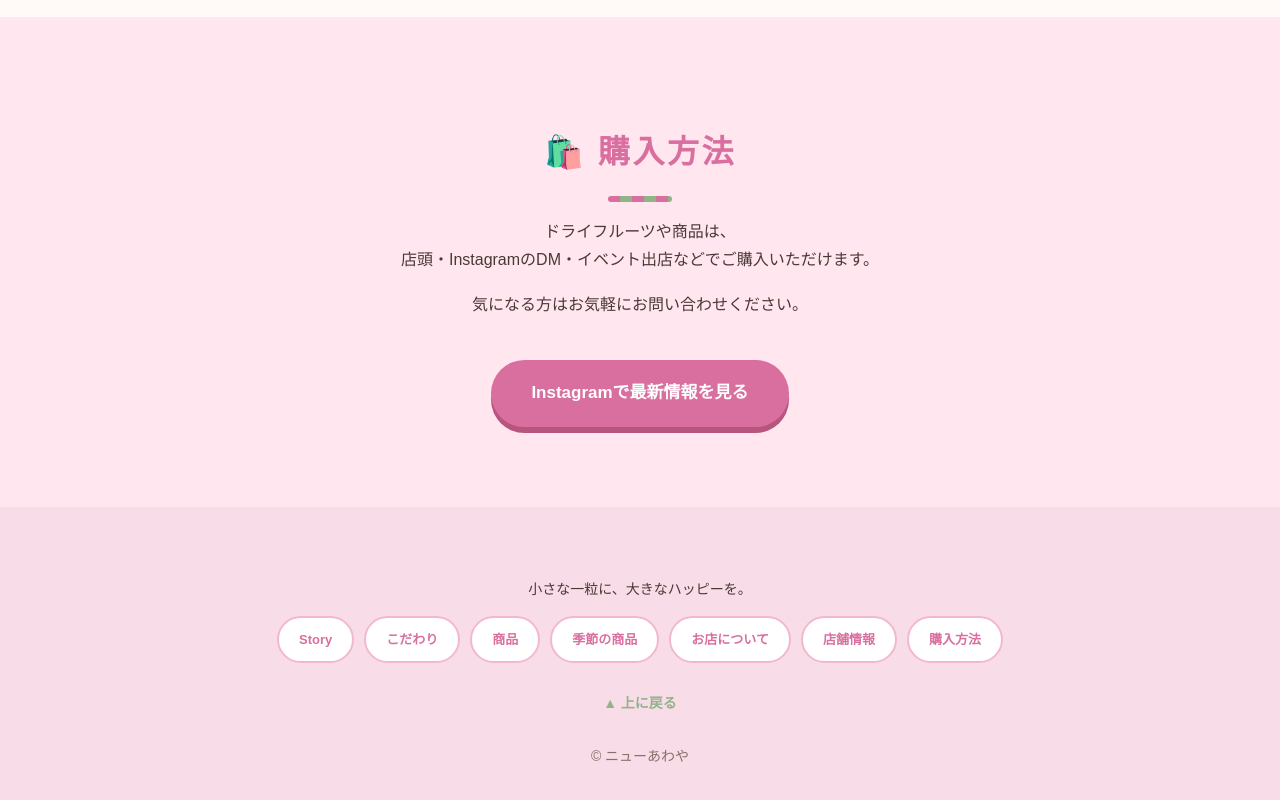
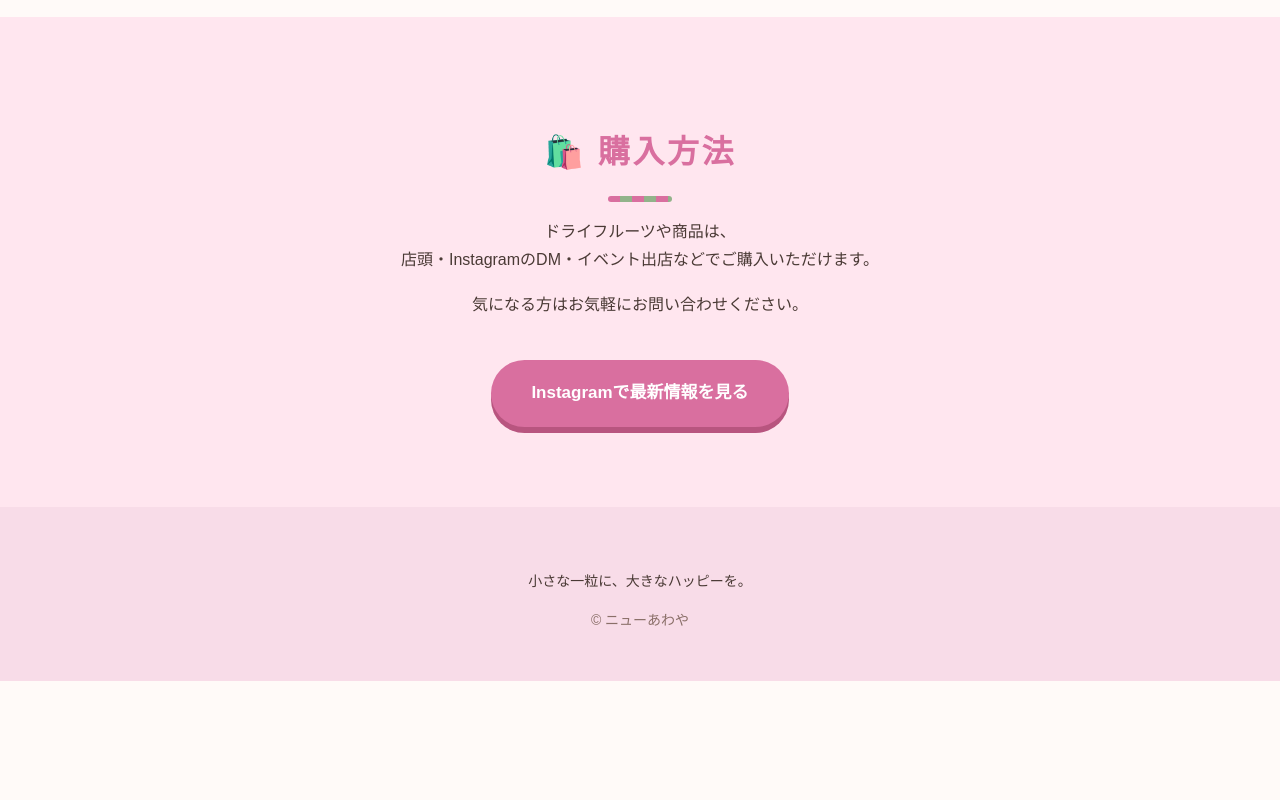
Before and after one commit to y5s2m3r1r2t3-netizen/new-awaya, a plain HTML site: page 26.4.24_ポップ案/index.html in a window 1280 px wide. Shown: the part 10254-11054 px from the top of the page. After the commit the page ends 10935 px from the top, so only its background shows below. Drawn offline with Linux system fonts and the light colour scheme.

Commit message:
フッターナビ削除

```diff
--- a/26.4.24_ポップ案/style.css
+++ b/26.4.24_ポップ案/style.css
@@ -283,7 +283,7 @@ section {
 
 footer {
   text-align: center;
-  padding: 56px 20px 32px;
+  padding: 48px 20px;
   background: #f8dce8;
   font-size: 14px;
 }
@@ -291,48 +291,10 @@ footer-tagline {
   font-size: 20px;
   font-weight: 900;
   color: #d96f9f;
-  margin: 0 0 28px;
+  margin: 0 0 12px;
   letter-spacing: 0.04em;
 }
 
-.footer-nav {
-  display: flex;
-  flex-wrap: wrap;
-  justify-content: center;
-  gap: 10px;
-  margin-bottom: 28px;
-}
-
-.footer-nav a {
-  display: inline-block;
-  padding: 10px 20px;
-  border-radius: 999px;
-  background: #fff;
-  color: #d96f9f;
-  font-weight: bold;
-  font-size: 13px;
-  text-decoration: none;
-  border: 2px solid #f3b8cf;
-  transition: transform 0.15s ease, background 0.15s ease;
-}
-
-.footer-nav a:hover {
-  background: #ffe6ef;
-  transform: translateY(-2px);
-}
-
-.to-top {
-  display: inline-block;
-  margin-bottom: 28px;
-  color: #92b38a;
-  font-weight: bold;
-  font-size: 14px;
-  text-decoration: none;
-}
-
-.to-top:hover {
-  text-decoration: underline;
-}
 
 .copyright {
  margin: 0;
--- a/26.4.24_ポップ案/index.html
+++ b/26.4.24_ポップ案/index.html
@@ -343,19 +343,6 @@
      <footer>
     <div class="inner">
       <p class="footer-tagline">小さな一粒に、大きなハッピーを。</p>
-
-      <nav class="footer-nav" aria-label="フッターナビゲーション">
-        <a href="#story">Story</a>
-        <a href="#kodawari">こだわり</a>
-        <a href="#products">商品</a>
-        <a href="#season">季節の商品</a>
-        <a href="#shop">お店について</a>
-        <a href="#access">店舗情報</a>
-        <a href="#purchase">購入方法</a>
-      </nav>
-
-      <a href="#" class="to-top">▲ 上に戻る</a>
-
       <p class="copyright">© ニューあわや</p>
     </div>
    </footer>
--- a/26.4.24_ポップ案/style.css
+++ b/26.4.24_ポップ案/style.css
@@ -283,7 +283,7 @@ section {
 
 footer {
   text-align: center;
-  padding: 56px 20px 32px;
+  padding: 48px 20px;
   background: #f8dce8;
   font-size: 14px;
 }
@@ -291,48 +291,10 @@ footer-tagline {
   font-size: 20px;
   font-weight: 900;
   color: #d96f9f;
-  margin: 0 0 28px;
+  margin: 0 0 12px;
   letter-spacing: 0.04em;
 }
 
-.footer-nav {
-  display: flex;
-  flex-wrap: wrap;
-  justify-content: center;
-  gap: 10px;
-  margin-bottom: 28px;
-}
-
-.footer-nav a {
-  display: inline-block;
-  padding: 10px 20px;
-  border-radius: 999px;
-  background: #fff;
-  color: #d96f9f;
-  font-weight: bold;
-  font-size: 13px;
-  text-decoration: none;
-  border: 2px solid #f3b8cf;
-  transition: transform 0.15s ease, background 0.15s ease;
-}
-
-.footer-nav a:hover {
-  background: #ffe6ef;
-  transform: translateY(-2px);
-}
-
-.to-top {
-  display: inline-block;
-  margin-bottom: 28px;
-  color: #92b38a;
-  font-weight: bold;
-  font-size: 14px;
-  text-decoration: none;
-}
-
-.to-top:hover {
-  text-decoration: underline;
-}
 
 .copyright {
  margin: 0;
```
Also changed, not shown: 26.4.24_ポップ案/index.html (+0 -13 lines).
